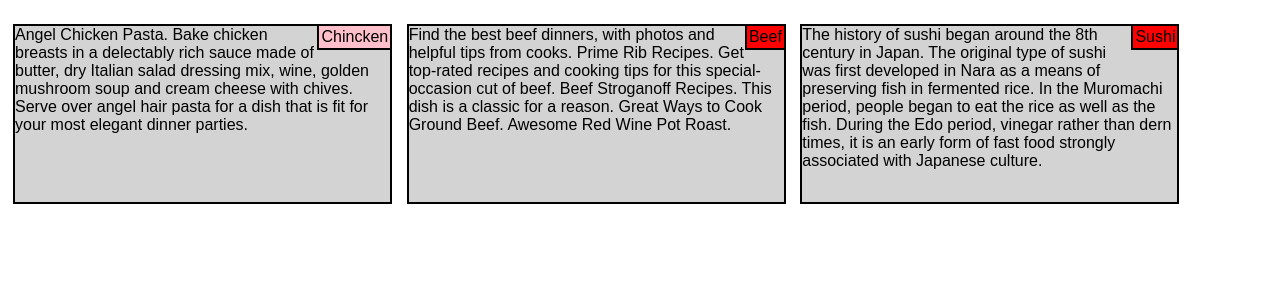
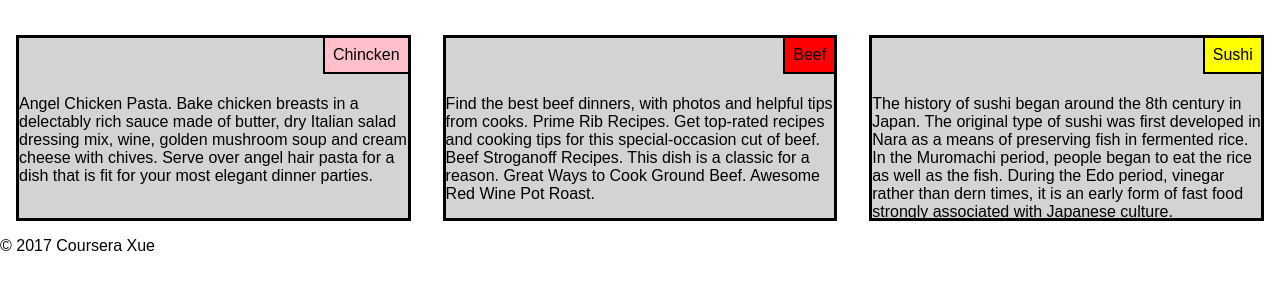
Before and after one commit to Xue1126/module2-solution, a plain HTML site: page index.html in a window 1280 px wide. Shown: the part 62-352 px from the top of the page. Drawn offline with Linux system fonts and the light colour scheme.

Commit message:
finished work

```diff
--- a/index.html
+++ b/index.html
@@ -12,37 +12,55 @@
 </header>
 
 <div class="menu">
-    <div class="card col-lg-4 .col-md-6 .col-sm-12">
+    <div class="box col-lg-4 col-md-6 col-sm-12">
+        <section class="card">
+            <header>
+                <h1></h1>
                 <div id="chicken">
                     Chincken
                 </div>
-        <div class="text">
+            </header>
+            <p class="text">
                 Angel Chicken Pasta. Bake chicken breasts in a delectably rich sauce made of butter, dry Italian salad dressing mix, wine, golden mushroom soup and cream cheese with chives. Serve over angel hair pasta for a dish that is fit for your most elegant dinner parties.
-        </div>
+            </p>
+        </section>
     </div>
 
-    <div class="card col-lg-4 .col-md-6 .col-sm-12">
+    <div class="box col-lg-4 col-md-6 col-sm-12">
+        <section class="card">
+            <header>
+                <h1></h1>
                 <div id="beef">
                     Beef
                 </div>
-        <div class="text">
+            </header>
+            <p class="text">
                 Find the best beef dinners, with photos and helpful tips from cooks. Prime Rib Recipes. Get top-rated recipes and cooking tips for this special-occasion cut of beef. Beef Stroganoff Recipes. This dish is a classic for a reason. Great Ways to Cook Ground Beef. Awesome Red Wine Pot Roast.
-        </div>
+            </p>
+        </section>
     </div>
 
-    <div class="card col-lg-4 .col-md-12 .col-sm-12">
+    <div class="box col-lg-4 col-md-12 col-sm-12">
+        <section class="card">
+            <header>
+                <h1></h1>
                 <div id="sushi">
                     Sushi
                 </div>
-        <div class="text">
+            </header>
+            <p class="text">
                 The history of sushi began around the 8th century in Japan. The original type of sushi was first developed in Nara as a means of preserving fish in fermented rice. In the Muromachi period, people began to eat the rice as well as the fish. During the Edo period, vinegar rather than dern times, it is an early form of fast food strongly associated with Japanese culture.
+            </p>
+        </section>
     </div>
-    </div>
+
+
+
 
 </div>
 
-<!--<footer>-->
-    <!--&copy; 2017 Coursera Xue-->
-<!--</footer>-->
+<footer>
+    &copy; 2017 Coursera Xue
+</footer>
 </body>
 </html>
--- a/pretty.css
+++ b/pretty.css
@@ -1,12 +1,12 @@
 /********** desktop **********/
 @media (min-width: 992px) {
     .col-lg-3 {  width: 25%;     }
-    .col-lg-4 {  width: 30%;  }
+    .col-lg-4 {  width: 33.33%;  }
 }
 
 /********** Tablet **********/
 @media (min-width: 768px) and (max-width: 991px) {
-    .col-md-6  {  width: 40%;  }
+    .col-md-6  {  width: 50%;  }
     .col-md-12 {  width: 100%; }
 }
 
@@ -19,7 +19,8 @@
 /*********** body***********/
 body {
     font-family: "PT Sans", sans-serif;
-
+    padding: 0;
+    margin: 0;
 }
 
 h1 {
@@ -28,49 +29,64 @@ h1 {
 
 .menu {
     width: 100%;
+    padding: 0;
+}
+
+/*.menu:after {*/
+    /*content: "";*/
+    /*display: table;*/
+    /*clear: both;*/
+/*}*/
+
+.box {
+    float: left;
+    margin: 0 auto;
 }
 
 .card {
-    /*width: 30%;*/
+    margin: 1em 1em;
     height: 180px;
     background-color: lightgrey;
     color:black;
-    display: inline-block;
-    border: 2px black solid;
-    margin: 5px;
-    vertical-align: middle;
-    box-sizing: border-box;
+    border: black solid;
 }
+
+.card header div {
+    float: right;
+    border-bottom: 2px black solid;
+    border-left: 2px black solid;
+    margin-bottom: 5px;
+    padding: 0.5em;
+}
+
+.card header h1 {
+    float: left;
+    margin: 0.5em 0 0 0;
+    padding: 0.5em;
+}
+
+.card header:after {
+    content: "";
+    display: table;
+    clear: both;
+}
+
+
+
 
 #chicken {
     background-color: pink;
-    float: right;
-    padding: 2px;
-    border-bottom: 2px black solid;
-    border-left: 2px black solid;
-    margin-bottom: 5px;
 }
+
 
 #beef {
     background-color: red;
-    display:block;
-    float: right;
-    padding: 2px;
-    border-bottom: 2px black solid;
-    border-left: 2px black solid;
-    margin-bottom: 5px;
 }
 
 #sushi {
-    background-color: red;
-    display:block;
-    float: right;
-    padding: 2px;
-    border-bottom: 2px black solid;
-    border-left: 2px black solid;
-    margin-bottom: 5px;
+    background-color: yellow;
 }
 
-.text {
-
+section {
+    overflow:scroll
 }
```
Lines whose indentation alone changed are shown as unchanged.
